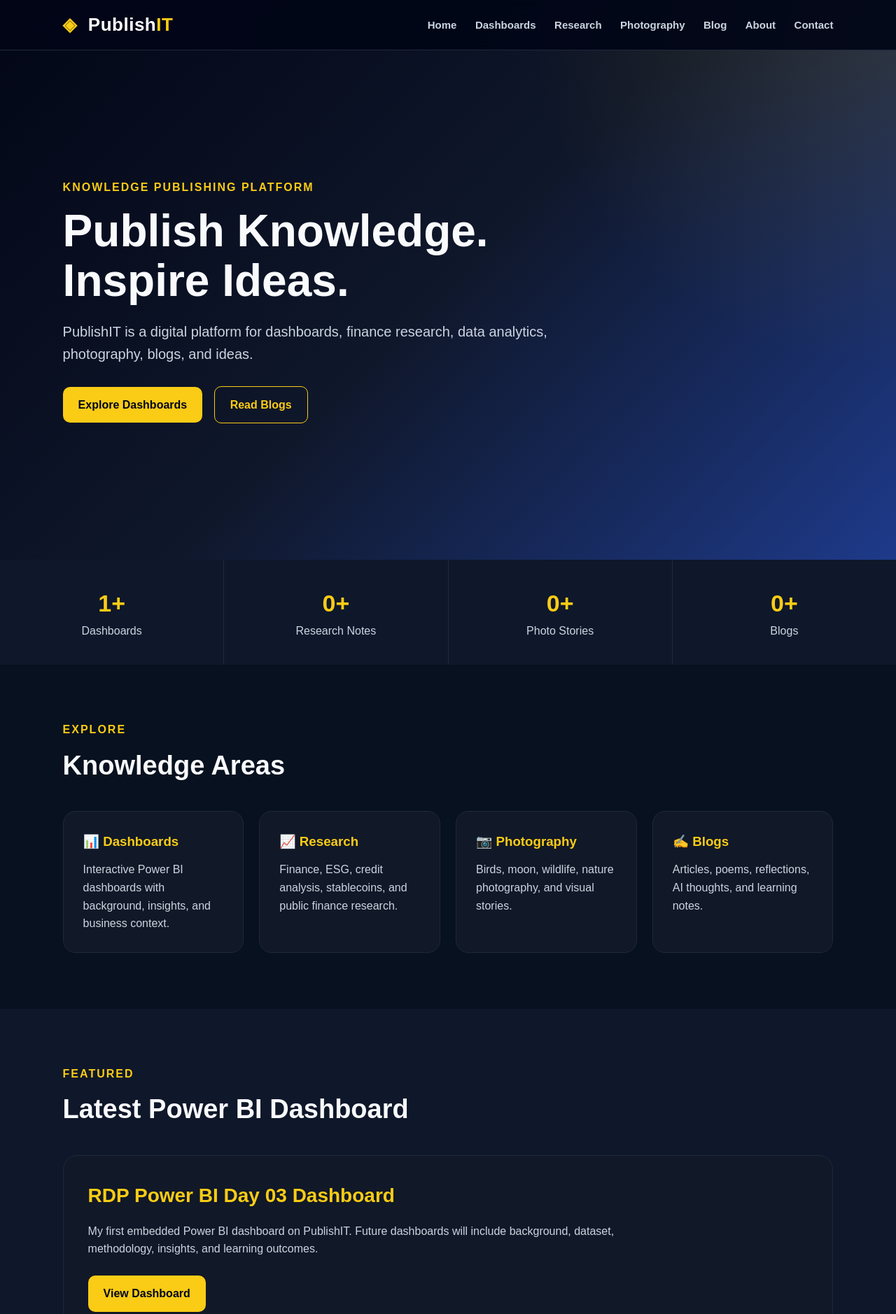
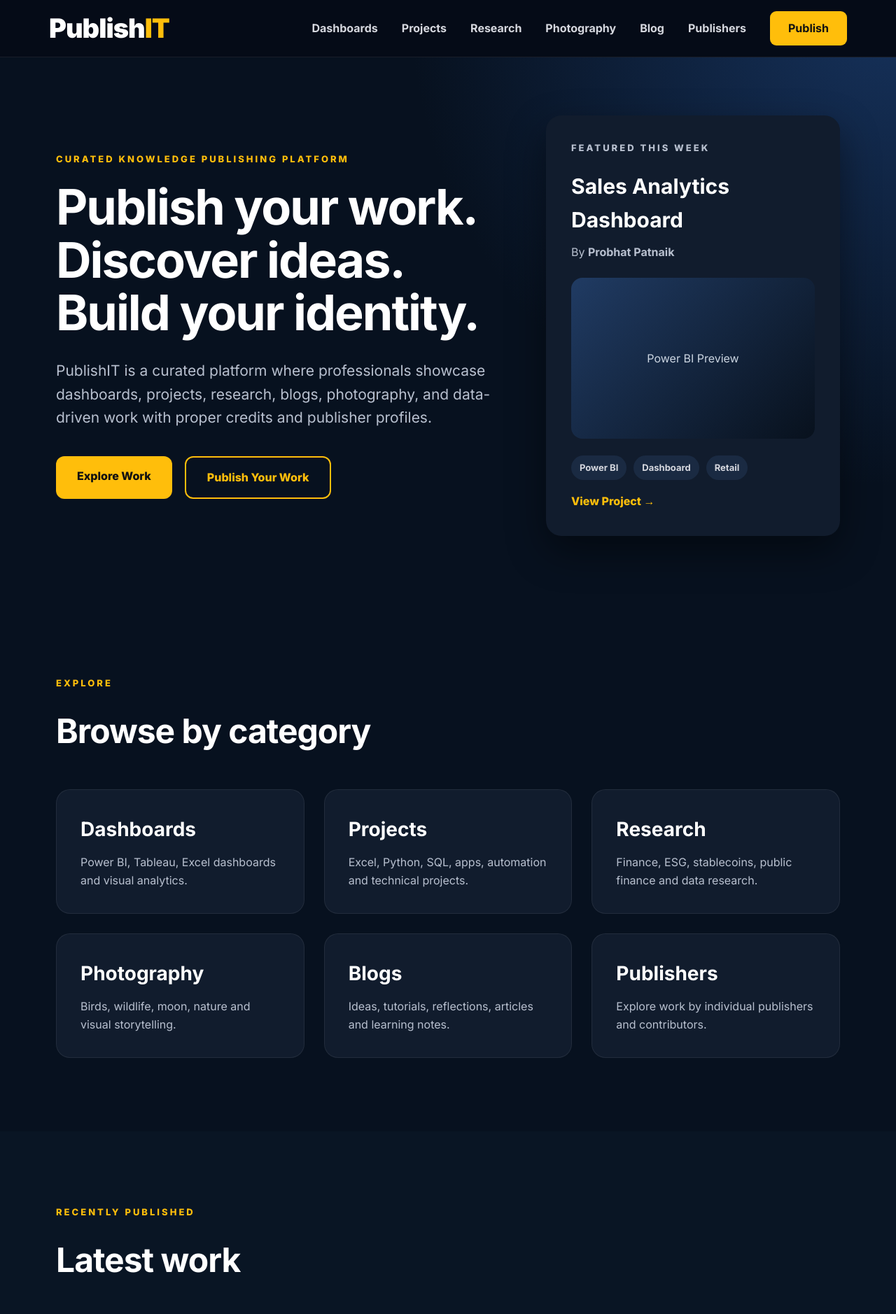
Before and after one commit to PatnaikP/publishit, a plain HTML site: page index.html in a window 1280 px wide. Shown: the top 1878 px of the page at 70% size. Drawn offline with Linux system fonts and the light colour scheme.

Commit message:
Add publisher profile and publish page

```diff
--- a/css/style.css
+++ b/css/style.css
@@ -1,273 +1,92 @@
-* {
-  margin: 0;
-  padding: 0;
-  box-sizing: border-box;
+@import url('https://fonts.googleapis.com/css2?family=Inter:wght@400;500;600;700;800;900&display=swap');
+
+*{margin:0;padding:0;box-sizing:border-box}
+body{font-family:'Inter',sans-serif;background:#07111f;color:#fff;line-height:1.6}
+a{text-decoration:none;color:inherit}
+
+.navbar{
+  position:fixed;top:0;width:100%;height:82px;z-index:1000;
+  display:flex;justify-content:space-between;align-items:center;
+  padding:0 70px;background:#050b17;border-bottom:1px solid rgba(255,255,255,.08)
 }
+.logo{font-size:38px;font-weight:900;letter-spacing:-1px}
+.logo span, footer span{color:#ffbe0b}
+nav{display:flex;gap:34px;align-items:center}
+nav a{font-weight:700;color:#d6d8df}
+nav a:hover{color:#fff}
+.nav-btn{background:#ffbe0b;color:#111!important;padding:12px 26px;border-radius:9px}
 
-html {
-  scroll-behavior: smooth;
+.hero{
+  padding:165px 80px 95px;display:grid;grid-template-columns:1.2fr .8fr;gap:70px;align-items:center;
+  background:radial-gradient(circle at top right,#16325c 0%,transparent 45%),#07111f
 }
+.eyebrow{font-size:13px;letter-spacing:3px;font-weight:800;color:#ffbe0b;margin-bottom:20px}
+.hero h1{font-size:70px;line-height:1.08;letter-spacing:-2px;margin-bottom:28px}
+.hero-textbox p:not(.eyebrow){font-size:21px;color:#b8c0cf;max-width:780px;margin-bottom:38px}
+.hero-buttons{display:flex;gap:18px}
+.btn{display:inline-block;padding:16px 30px;border-radius:12px;font-weight:800;transition:.3s}
+.primary{background:#ffbe0b;color:#111}
+.secondary{border:2px solid #ffbe0b;color:#ffbe0b}
+.btn:hover{transform:translateY(-4px)}
 
-body {
-  font-family: Arial, sans-serif;
-  background: #07111f;
-  color: #f8fafc;
-  line-height: 1.6;
+.featured-card{
+  background:#111c2d;border-radius:22px;padding:36px;box-shadow:0 22px 55px rgba(0,0,0,.45)
 }
+.featured-card h3{font-size:30px;margin-bottom:10px}
+.featured-card p{color:#b8c0cf;margin-bottom:20px}
+.preview-box{
+  height:230px;border-radius:16px;background:linear-gradient(135deg,#203b63,#08111d);
+  display:flex;align-items:center;justify-content:center;color:#cbd5e1;margin:24px 0
+}
+.tags{display:flex;gap:10px;flex-wrap:wrap;margin:18px 0}
+.tags span{background:#1a2a42;color:#d6d8df;padding:7px 12px;border-radius:20px;font-size:13px;font-weight:700}
+.featured-card a,.project-card a{color:#ffbe0b;font-weight:800}
 
-.topbar {
-  position: fixed;
-  top: 0;
-  width: 100%;
-  height: 72px;
-  background: rgba(2, 6, 23, 0.92);
-  backdrop-filter: blur(14px);
-  border-bottom: 1px solid #1e293b;
-  display: flex;
-  align-items: center;
-  justify-content: space-between;
-  padding: 0 7%;
-  z-index: 1000;
+.section{padding:105px 80px}
+.section h2{font-size:48px;letter-spacing:-1px;margin-bottom:45px}
+.dark{background:#091524}
+
+.category-grid,.project-grid,.publisher-grid{
+  display:grid;grid-template-columns:repeat(auto-fit,minmax(260px,1fr));gap:28px
 }
+.category-card,.publisher-card,.project-card{
+  background:#111c2d;border:1px solid rgba(255,255,255,.07);border-radius:20px;transition:.35s
+}
+.category-card{padding:34px}
+.category-card:hover,.publisher-card:hover,.project-card:hover{transform:translateY(-8px);border-color:#ffbe0b}
+.category-card h3{font-size:28px;margin-bottom:12px}
+.category-card p,.project-card p,.publisher-card p{color:#b8c0cf}
 
-.brand {
-  color: #ffffff;
-  text-decoration: none;
-  font-size: 26px;
-  font-weight: 800;
-  letter-spacing: 0.5px;
+.project-card{overflow:hidden}
+.thumb{
+  height:190px;background:linear-gradient(135deg,#1e3a5f,#0b1220);
+  display:flex;align-items:center;justify-content:center;color:#ffbe0b;font-weight:900;font-size:24px
 }
+.project-content{padding:28px}
+.type{color:#ffbe0b!important;font-weight:800;text-transform:uppercase;font-size:13px;letter-spacing:2px}
+.project-content h3{font-size:28px;margin:8px 0}
+.publisher{margin-top:14px;font-weight:700}
 
-.brand span span {
-  color: #facc15;
+.publisher-card{text-align:center;padding:36px}
+.avatar{
+  width:96px;height:96px;border-radius:50%;background:#ffbe0b;color:#111;
+  display:flex;align-items:center;justify-content:center;margin:0 auto 20px;font-size:32px;font-weight:900
 }
+.publisher-card h3{font-size:26px;margin-bottom:8px}
+.publisher-card span{display:inline-block;margin-top:18px;color:#ffbe0b;font-weight:800}
 
-.brand-icon {
-  color: #facc15;
-  margin-right: 8px;
+.cta{padding:110px 80px;text-align:center;background:#0d1827}
+.cta h2{font-size:52px;margin-bottom:18px}
+.cta p{font-size:21px;color:#b8c0cf;margin-bottom:35px}
+
+footer{text-align:center;padding:65px 20px;background:#050b17;color:#9ca6b8}
+footer h3{font-size:34px;color:white;margin-bottom:10px}
+
+@media(max-width:1000px){
+  .navbar{height:auto;padding:18px 25px;flex-direction:column;gap:16px}
+  nav{flex-wrap:wrap;justify-content:center;gap:16px}
+  .hero{grid-template-columns:1fr;padding:170px 30px 70px}
+  .hero h1{font-size:46px}
+  .hero-buttons{flex-direction:column}
+  .section,.cta{padding:70px 30px}
 }
-
-nav a {
-  color: #cbd5e1;
-  text-decoration: none;
-  margin-left: 22px;
-  font-weight: 600;
-  font-size: 15px;
-}
-
-nav a:hover {
-  color: #facc15;
-}
-
-.hero {
-  min-height: 100vh;
-  padding: 140px 7% 80px;
-  background:
-    radial-gradient(circle at top right, rgba(250, 204, 21, 0.12), transparent 35%),
-    linear-gradient(135deg, #020617, #0f172a, #1e3a8a);
-  display: flex;
-  align-items: center;
-}
-
-.hero-content {
-  max-width: 850px;
-}
-
-.eyebrow {
-  color: #facc15;
-  font-weight: bold;
-  text-transform: uppercase;
-  letter-spacing: 2px;
-  margin-bottom: 15px;
-}
-
-.hero h1 {
-  font-size: 64px;
-  line-height: 1.1;
-  margin-bottom: 22px;
-}
-
-.hero-text {
-  color: #cbd5e1;
-  font-size: 20px;
-  max-width: 750px;
-}
-
-.hero-buttons {
-  margin-top: 30px;
-}
-
-.btn {
-  display: inline-block;
-  padding: 13px 22px;
-  border-radius: 10px;
-  text-decoration: none;
-  font-weight: bold;
-  margin-right: 12px;
-}
-
-.primary {
-  background: #facc15;
-  color: #020617;
-}
-
-.secondary {
-  border: 1px solid #facc15;
-  color: #facc15;
-}
-
-.stats {
-  display: grid;
-  grid-template-columns: repeat(4, 1fr);
-  gap: 1px;
-  background: #1e293b;
-}
-
-.stats div {
-  background: #0f172a;
-  padding: 35px;
-  text-align: center;
-}
-
-.stats h2 {
-  color: #facc15;
-  font-size: 34px;
-}
-
-.stats p {
-  color: #cbd5e1;
-}
-
-.section {
-  padding: 80px 7%;
-}
-
-.section-title p {
-  color: #facc15;
-  text-transform: uppercase;
-  letter-spacing: 2px;
-  font-weight: bold;
-}
-
-.section-title h2 {
-  font-size: 38px;
-  margin: 8px 0 35px;
-}
-
-.grid {
-  display: grid;
-  grid-template-columns: repeat(4, 1fr);
-  gap: 22px;
-}
-
-.card {
-  background: #111827;
-  border: 1px solid #1e293b;
-  padding: 28px;
-  border-radius: 18px;
-  text-decoration: none;
-  color: #f8fafc;
-  transition: 0.3s;
-}
-
-.card:hover {
-  transform: translateY(-6px);
-  border-color: #facc15;
-}
-
-.card h3 {
-  color: #facc15;
-  margin-bottom: 12px;
-}
-
-.card p {
-  color: #cbd5e1;
-}
-
-.featured {
-  background: #0f172a;
-}
-
-.feature-card {
-  background: #111827;
-  border: 1px solid #1e293b;
-  padding: 35px;
-  border-radius: 20px;
-}
-
-.feature-card h3 {
-  color: #facc15;
-  font-size: 28px;
-  margin-bottom: 15px;
-}
-
-.feature-card p {
-  color: #cbd5e1;
-  max-width: 850px;
-  margin-bottom: 25px;
-}
-
-footer {
-  background: #020617;
-  text-align: center;
-  padding: 45px 20px;
-  border-top: 1px solid #1e293b;
-  color: #94a3b8;
-}
-
-footer h3 {
-  color: #facc15;
-  font-size: 26px;
-  margin-bottom: 8px;
-}
-
-@media (max-width: 900px) {
-  .topbar {
-    height: auto;
-    padding: 15px 5%;
-    flex-direction: column;
-    gap: 12px;
-  }
-
-  nav {
-    text-align: center;
-  }
-
-  nav a {
-    margin: 6px 8px;
-    display: inline-block;
-  }
-
-  .hero {
-    padding-top: 180px;
-  }
-
-  .hero h1 {
-    font-size: 42px;
-  }
-
-  .grid,
-  .stats {
-    grid-template-columns: 1fr;
-  }
-}
-/* Dashboard Page */
-
-.dashboard-page{
-    max-width:1400px;
-    margin:auto;
-}
-
-.dashboard-frame{
-    width:100%;
-    height:80vh;
-    min-height:750px;
-    border:none;
-    border-radius:16px;
-    margin-top:25px;
-    background:#111;
-}
-
-.feature-card{
-    overflow:hidden;
-}
--- a/index.html
+++ b/index.html
@@ -3,114 +3,118 @@
 <head>
   <meta charset="UTF-8" />
   <meta name="viewport" content="width=device-width, initial-scale=1.0" />
-  <title>PublishIT | Knowledge Publishing Platform</title>
+  <title>PublishIT | Curated Knowledge Publishing Platform</title>
   <link rel="stylesheet" href="css/style.css" />
 </head>
+
 <body>
 
-<header class="topbar">
-  <a href="index.html" class="brand">
-    <span class="brand-icon">◈</span>
-    <span>Publish<span>IT</span></span>
-  </a>
+<header class="navbar">
+  <a href="index.html" class="logo">Publish<span>IT</span></a>
 
   <nav>
-    <a href="index.html">Home</a>
     <a href="dashboards.html">Dashboards</a>
+    <a href="projects.html">Projects</a>
     <a href="research.html">Research</a>
     <a href="photography.html">Photography</a>
     <a href="blog.html">Blog</a>
-    <a href="about.html">About</a>
-    <a href="contact.html">Contact</a>
+    <a href="publishers.html">Publishers</a>
+    <a href="publish.html" class="nav-btn">Publish</a>
   </nav>
 </header>
 
 <section class="hero">
-  <div class="hero-content">
-    <p class="eyebrow">Knowledge Publishing Platform</p>
-    <h1>Publish Knowledge.<br>Inspire Ideas.</h1>
-    <p class="hero-text">
-      PublishIT is a digital platform for dashboards, finance research, data analytics,
-      photography, blogs, and ideas.
+  <div class="hero-textbox">
+    <p class="eyebrow">CURATED KNOWLEDGE PUBLISHING PLATFORM</p>
+    <h1>Publish your work.<br>Discover ideas.<br>Build your identity.</h1>
+    <p>
+      PublishIT is a curated platform where professionals showcase dashboards, projects,
+      research, blogs, photography, and data-driven work with proper credits and publisher profiles.
     </p>
+
     <div class="hero-buttons">
-      <a href="dashboards.html" class="btn primary">Explore Dashboards</a>
-      <a href="blog.html" class="btn secondary">Read Blogs</a>
+      <a href="#explore" class="btn primary">Explore Work</a>
+      <a href="publish.html" class="btn secondary">Publish Your Work</a>
     </div>
+  </div>
+
+  <div class="featured-card">
+    <p class="eyebrow">FEATURED THIS WEEK</p>
+    <h3>Sales Analytics Dashboard</h3>
+    <p>By <strong>Probhat Patnaik</strong></p>
+    <div class="preview-box">
+      <span>Power BI Preview</span>
+    </div>
+    <div class="tags">
+      <span>Power BI</span>
+      <span>Dashboard</span>
+      <span>Retail</span>
+    </div>
+    <a href="dashboards.html">View Project →</a>
   </div>
 </section>
 
-<section class="stats">
-  <div>
-    <h2>1+</h2>
-    <p>Dashboards</p>
-  </div>
-  <div>
-    <h2>0+</h2>
-    <p>Research Notes</p>
-  </div>
-  <div>
-    <h2>0+</h2>
-    <p>Photo Stories</p>
-  </div>
-  <div>
-    <h2>0+</h2>
-    <p>Blogs</p>
-  </div>
-</section>
+<section id="explore" class="section">
+  <p class="eyebrow">EXPLORE</p>
+  <h2>Browse by category</h2>
 
-<section class="section">
-  <div class="section-title">
-    <p>Explore</p>
-    <h2>Knowledge Areas</h2>
-  </div>
-
-  <div class="grid">
-    <a href="dashboards.html" class="card">
-      <h3>📊 Dashboards</h3>
-      <p>Interactive Power BI dashboards with background, insights, and business context.</p>
+  <div class="category-grid">
+    <a href="dashboards.html" class="category-card">
+      <h3>Dashboards</h3>
+      <p>Power BI, Tableau, Excel dashboards and visual analytics.</p>
     </a>
 
-    <a href="research.html" class="card">
-      <h3>📈 Research</h3>
-      <p>Finance, ESG, credit analysis, stablecoins, and public finance research.</p>
+    <a href="projects.html" class="category-card">
+      <h3>Projects</h3>
+      <p>Excel, Python, SQL, apps, automation and technical projects.</p>
     </a>
 
-    <a href="photography.html" class="card">
-      <h3>📷 Photography</h3>
-      <p>Birds, moon, wildlife, nature photography, and visual stories.</p>
+    <a href="research.html" class="category-card">
+      <h3>Research</h3>
+      <p>Finance, ESG, stablecoins, public finance and data research.</p>
     </a>
 
-    <a href="blog.html" class="card">
-      <h3>✍️ Blogs</h3>
-      <p>Articles, poems, reflections, AI thoughts, and learning notes.</p>
+    <a href="photography.html" class="category-card">
+      <h3>Photography</h3>
+      <p>Birds, wildlife, moon, nature and visual storytelling.</p>
+    </a>
+
+    <a href="blog.html" class="category-card">
+      <h3>Blogs</h3>
+      <p>Ideas, tutorials, reflections, articles and learning notes.</p>
+    </a>
+
+    <a href="publishers.html" class="category-card">
+      <h3>Publishers</h3>
+      <p>Explore work by individual publishers and contributors.</p>
     </a>
   </div>
 </section>
 
-<section class="section featured">
-  <div class="section-title">
-    <p>Featured</p>
-    <h2>Latest Power BI Dashboard</h2>
-  </div>
+<section class="section dark">
+  <p class="eyebrow">RECENTLY PUBLISHED</p>
+  <h2>Latest work</h2>
+  <div class="project-grid" id="latest-projects"></div>
+</section>
 
-  <div class="feature-card">
-    <div>
-      <h3>RDP Power BI Day 03 Dashboard</h3>
-      <p>
-        My first embedded Power BI dashboard on PublishIT. Future dashboards will include
-        background, dataset, methodology, insights, and learning outcomes.
-      </p>
-      <a href="dashboards.html" class="btn primary">View Dashboard</a>
-    </div>
-  </div>
+<section class="section">
+  <p class="eyebrow">PUBLISHERS</p>
+  <h2>Featured publishers</h2>
+  <div class="publisher-grid" id="featured-publishers"></div>
+</section>
+
+<section class="cta">
+  <h2>Want to publish your work?</h2>
+  <p>Submit dashboards, projects, research, blogs, or photography for editorial review.</p>
+  <a href="publish.html" class="btn primary">Publish Now</a>
 </section>
 
 <footer>
-  <h3>PublishIT</h3>
-  <p>Publish Knowledge. Inspire Ideas.</p>
+  <h3>Publish<span>IT</span></h3>
+  <p>Discover. Publish. Inspire.</p>
   <p>© 2026 PublishIT. Built by Probhat Patnaik.</p>
 </footer>
 
+<script src="js/script.js"></script>
 </body>
 </html>
--- a/js/script.js
+++ b/js/script.js
@@ -0,0 +1,59 @@
+const projects = [
+  {
+    title: "Sales Demo Dashboard",
+    category: "Dashboard",
+    publisher: "Probhat Patnaik",
+    publisherPage: "publishers/probhat.html",
+    description: "Retail sales analytics dashboard built in Power BI.",
+    tags: ["Power BI", "Sales", "Retail"],
+    link: "dashboards.html",
+    thumbnail: "Power BI"
+  }
+];
+
+const publishers = [
+  {
+    name: "Probhat Patnaik",
+    role: "Finance • Power BI • Research • Photography",
+    initials: "PP",
+    page: "publishers/probhat.html"
+  }
+];
+
+function renderProjects() {
+  const container = document.getElementById("latest-projects");
+  if (!container) return;
+
+  container.innerHTML = projects.map(project => `
+    <div class="project-card">
+      <div class="thumb">${project.thumbnail}</div>
+      <div class="project-content">
+        <p class="type">${project.category}</p>
+        <h3>${project.title}</h3>
+        <p>${project.description}</p>
+        <p class="publisher">By <a href="${project.publisherPage}">${project.publisher}</a></p>
+        <div class="tags">
+          ${project.tags.map(tag => `<span>${tag}</span>`).join("")}
+        </div>
+        <a href="${project.link}">Open →</a>
+      </div>
+    </div>
+  `).join("");
+}
+
+function renderPublishers() {
+  const container = document.getElementById("featured-publishers");
+  if (!container) return;
+
+  container.innerHTML = publishers.map(publisher => `
+    <a href="${publisher.page}" class="publisher-card">
+      <div class="avatar">${publisher.initials}</div>
+      <h3>${publisher.name}</h3>
+      <p>${publisher.role}</p>
+      <span>View Profile →</span>
+    </a>
+  `).join("");
+}
+
+renderProjects();
+renderPublishers();
```
Also changed, not shown: publish.html (+94 -0 lines), publishers/probhat.html (added, +94 -0 lines).
